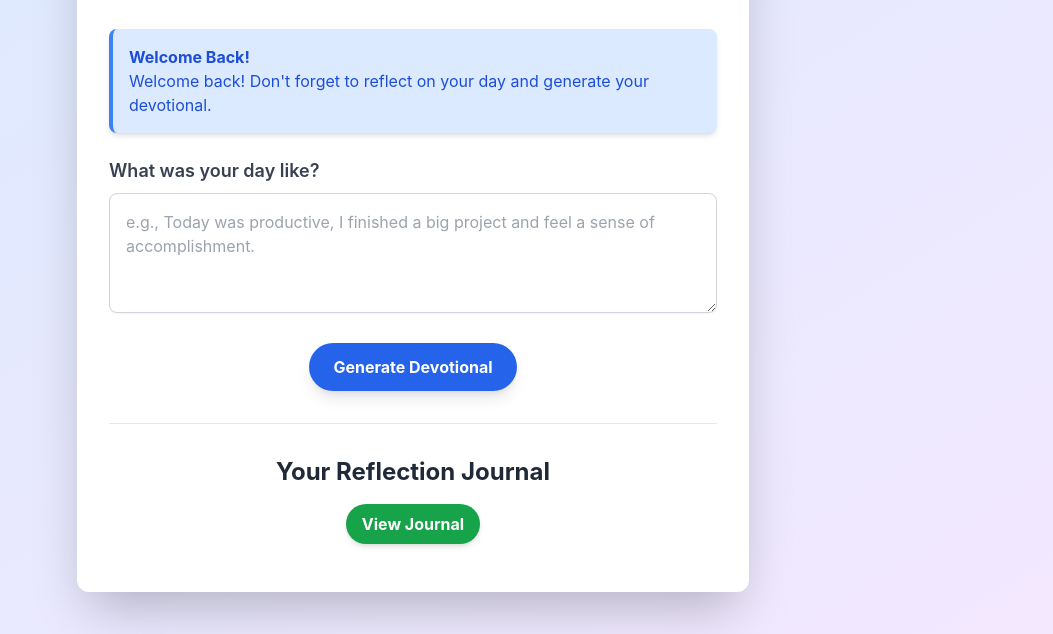
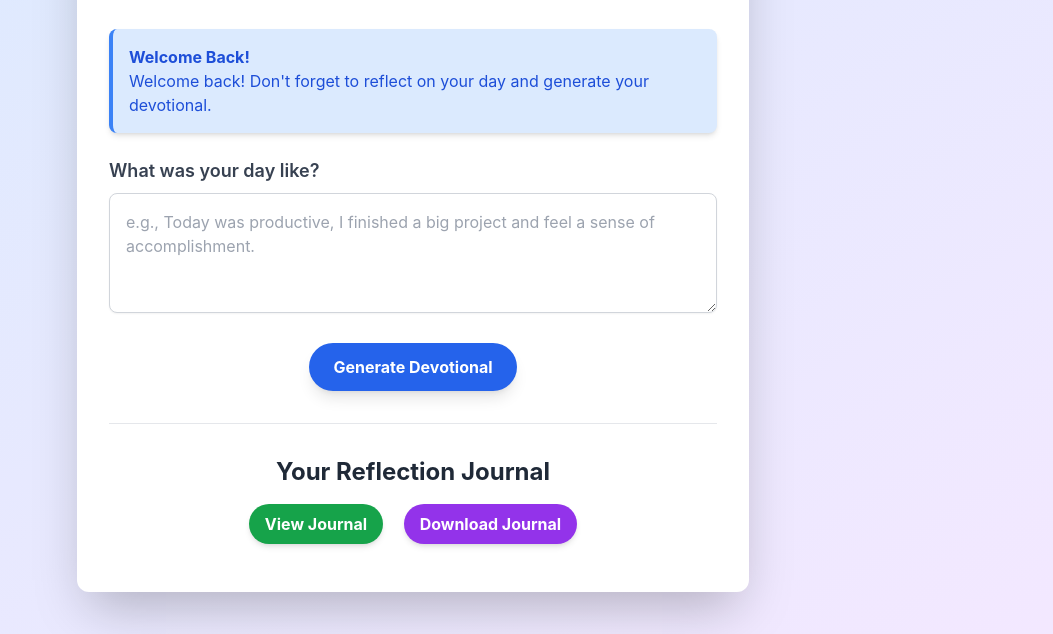
Before and after one commit to dwightwpursuit/My-Daily-Reflection-Companion, a plain HTML site: page index.html in a window 1280 px wide. Shown: the part 166-800 px from the top of the page, without its empty margins (227-1280 px from the left). Drawn offline with nearby package versions, Linux system fonts and the light colour scheme.

Commit message:
Added: download button

```diff
--- a/index.html
+++ b/index.html
@@ -63,9 +63,12 @@
         <!-- Journal Section (initially hidden) -->
         <div class="mt-8 pt-8 border-t border-gray-200">
             <h2 class="text-2xl font-bold text-gray-800 mb-4 text-center">Your Reflection Journal</h2>
-            <div class="text-center mb-4">
+            <div class="text-center mb-4 space-x-4"> <!-- Added space-x-4 for spacing between buttons -->
                 <button id="viewJournalBtn" class="bg-green-600 hover:bg-green-700 text-white font-bold py-2 px-4 rounded-full shadow-md transform transition-all duration-200 hover:scale-105 focus:outline-none focus:ring-4 focus:ring-green-300">
                     View Journal
+                </button>
+                <button id="downloadJournalBtn" class="bg-purple-600 hover:bg-purple-700 text-white font-bold py-2 px-4 rounded-full shadow-md transform transition-all duration-200 hover:scale-105 focus:outline-none focus:ring-4 focus:ring-purple-300">
+                    Download Journal
                 </button>
             </div>
             <div id="journalEntries" class="bg-gray-50 p-6 rounded-lg border border-gray-200 shadow-inner hidden max-h-96 overflow-y-auto">
```
